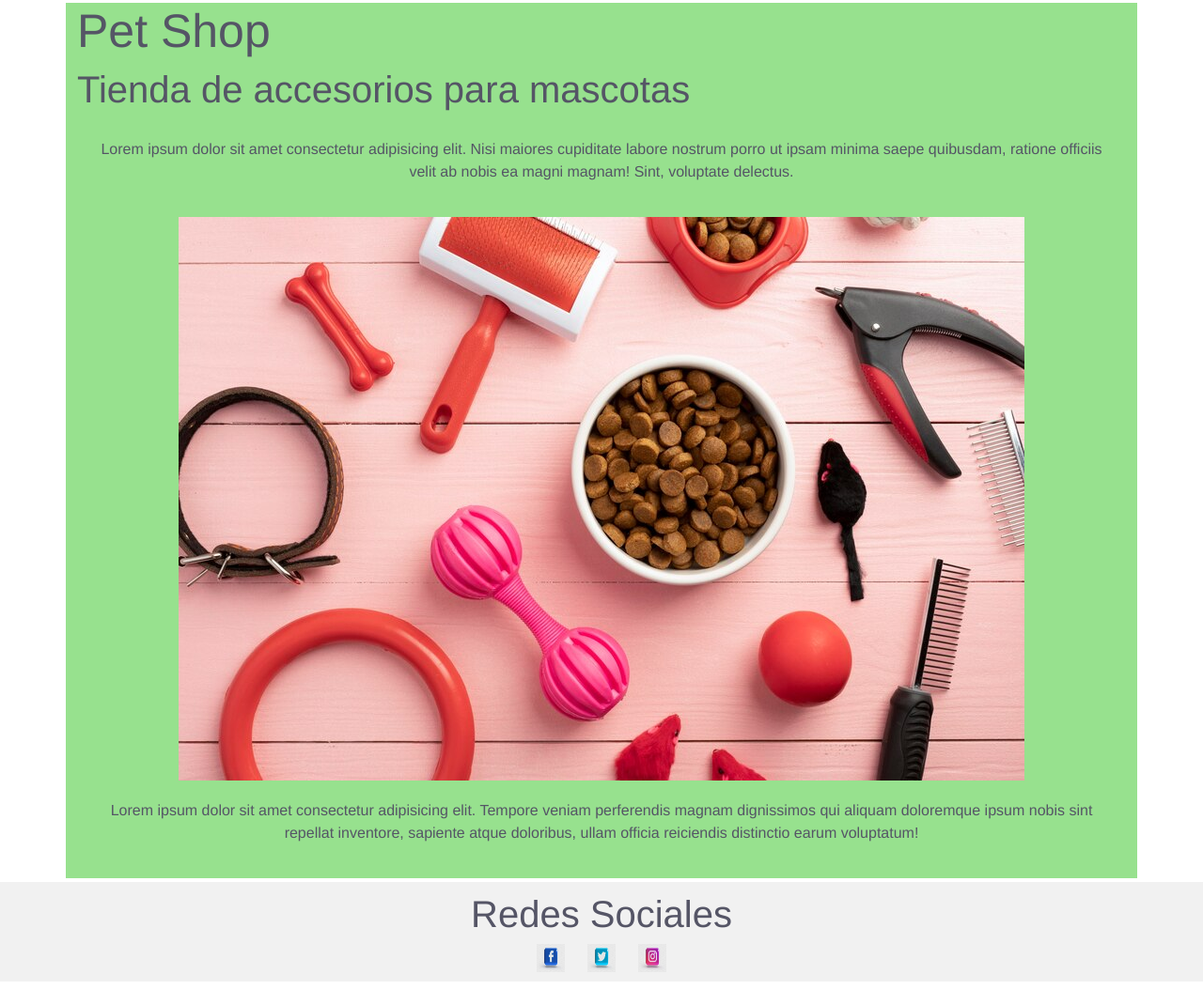
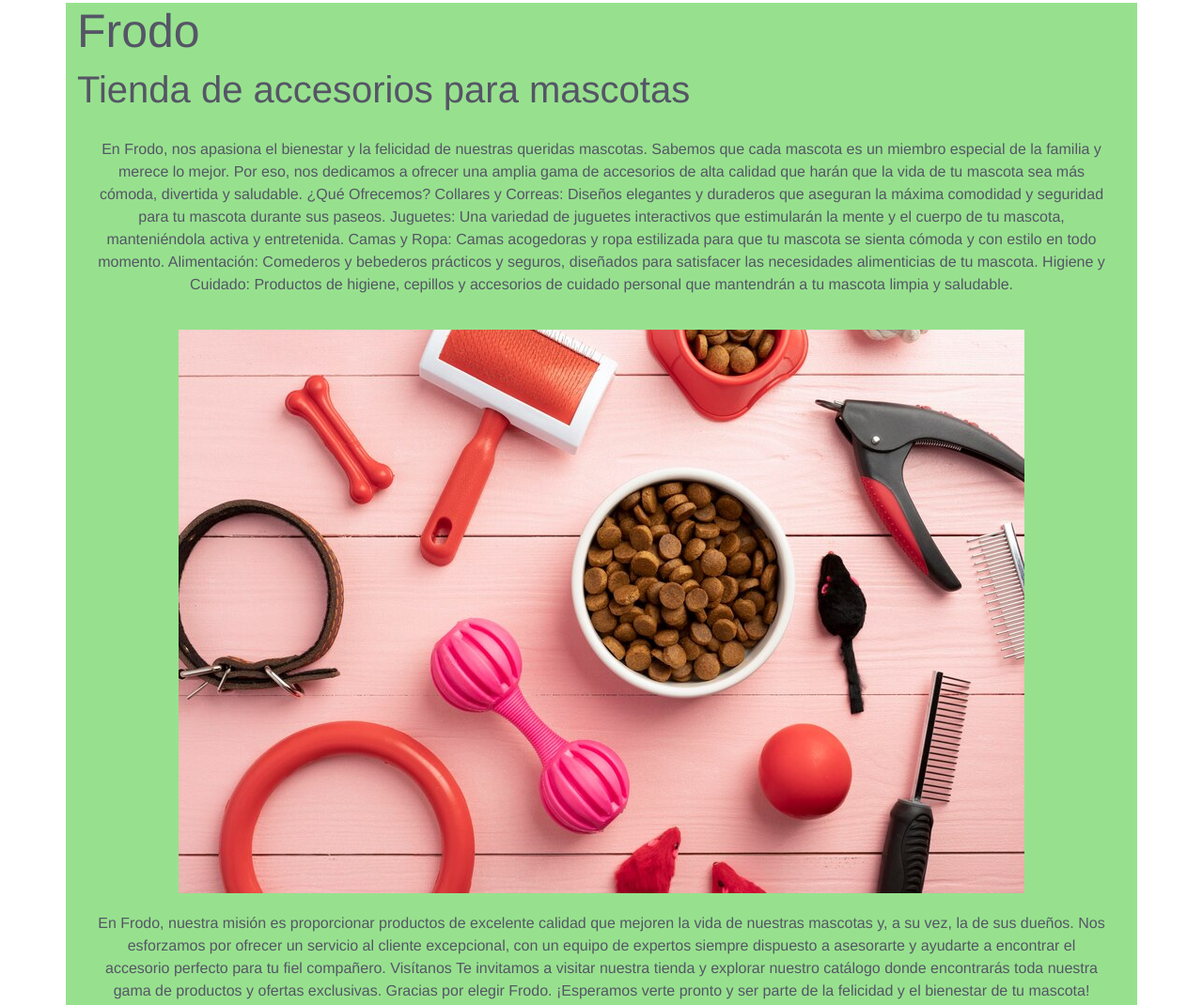
Before and after one commit to Marciocalderon/2da-alejandro-calderon, a website: page index.html in a window 1280 px wide. Shown: the part 186-1256 px from the top of the page at 94% size. Before the commit the page ends 1231 px from the top, so only its background shows below. Drawn offline with nearby package versions, Linux system fonts and the light colour scheme.

Commit message:
correcion de texto

```diff
--- a/index.html
+++ b/index.html
@@ -5,7 +5,7 @@
     <meta name="viewport" content="width=device-width, initial-scale=1.0">
     <link href="https://cdn.jsdelivr.net/npm/bootstrap@5.3.3/dist/css/bootstrap.min.css" rel="stylesheet" integrity="sha384-QWTKZyjpPEjISv5WaRU9OFeRpok6YctnYmDr5pNlyT2bRjXh0JMhjY6hW+ALEwIH" crossorigin="anonymous">
     <link rel="stylesheet" href="./css/main.css">
-    <title>Pet Shop</title>
+    <title>Inicio - Frodo</title>
 </head>
 <body>
     <div class="grid-container">
@@ -31,15 +31,26 @@
             </nav>
         </header>
         <main class="container my-1">
-            <h1>Pet Shop</h1>
+            <h1>Frodo</h1>
             <h2>Tienda de accesorios para mascotas</h2>
             <section class="descripcion">
                 <div>
-                    <p>Lorem ipsum dolor sit amet consectetur adipisicing elit. Nisi maiores cupiditate labore nostrum porro ut ipsam minima saepe quibusdam, ratione officiis velit ab nobis ea magni magnam! Sint, voluptate delectus.</p>
+                     <p>En Frodo, nos apasiona el bienestar y la felicidad de nuestras queridas mascotas. Sabemos que cada mascota es un miembro especial de la familia y merece lo mejor. Por eso, nos dedicamos a ofrecer una amplia gama de accesorios de alta calidad que harán que la vida de tu mascota sea más cómoda, divertida y saludable.
+
+                        ¿Qué Ofrecemos?
+
+                        Collares y Correas: Diseños elegantes y duraderos que aseguran la máxima comodidad y seguridad para tu mascota durante sus paseos.
+                        Juguetes: Una variedad de juguetes interactivos que estimularán la mente y el cuerpo de tu mascota, manteniéndola activa y entretenida.
+                        Camas y Ropa: Camas acogedoras y ropa estilizada para que tu mascota se sienta cómoda y con estilo en todo momento.
+                        Alimentación: Comederos y bebederos prácticos y seguros, diseñados para satisfacer las necesidades alimenticias de tu mascota.
+                        Higiene y Cuidado: Productos de higiene, cepillos y accesorios de cuidado personal que mantendrán a tu mascota limpia y saludable.</p>
                 </div>
                 <img class="fadeInLeft" src="./assets/fondo.jpg" alt="Fondo de la tienda">
                 <div>
-                    <p>Lorem ipsum dolor sit amet consectetur adipisicing elit. Tempore veniam perferendis magnam dignissimos qui aliquam doloremque ipsum nobis sint repellat inventore, sapiente atque doloribus, ullam officia reiciendis distinctio earum voluptatum!</p>
+                    <p>En Frodo, nuestra misión es proporcionar productos de excelente calidad que mejoren la vida de nuestras mascotas y, a su vez, la de sus dueños. Nos esforzamos por ofrecer un servicio al cliente excepcional, con un equipo de expertos siempre dispuesto a asesorarte y ayudarte a encontrar el accesorio perfecto para tu fiel compañero.
+                       Visítanos
+                       Te invitamos a visitar nuestra tienda y explorar nuestro catálogo donde encontrarás toda nuestra gama de productos y ofertas exclusivas.
+                       Gracias por elegir Frodo. ¡Esperamos verte pronto y ser parte de la felicidad y el bienestar de tu mascota!</p>
                 </div>
             </section>
         </main>
--- a/package.json
+++ b/package.json
@@ -8,5 +8,5 @@
   },
   "author": "",
   "license": "ISC",
-  "description": ""
+  "description": "- HTML \r - CSS\r - FLEXBOX\r - BOOSTRAP\r - GIT\r - SASS\r - ANIMACIONES"
 }
--- a/scss/_principal.scss
+++ b/scss/_principal.scss
@@ -39,6 +39,10 @@ h2{
     p {
         font-size: 14px;
         color:$color-texto-principal ;
+        }
+    h3{
+        font-size: 20px;
+        max-width: 100%;
         }
     }
 .btn-primary{
```
Also changed, not shown: pages/about_us.html (+1 -1 lines), pages/contacto.html (+1 -1 lines), pages/productos.html (+7 -4 lines), pages/registrarse.html (+1 -1 lines), css/main.css, 1 other file.
